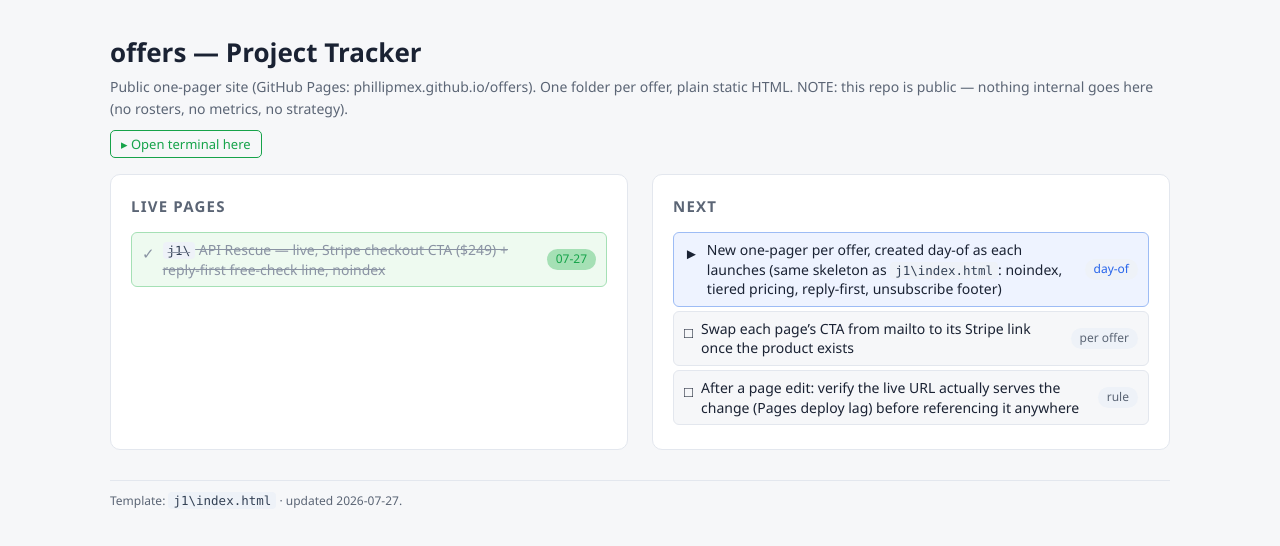
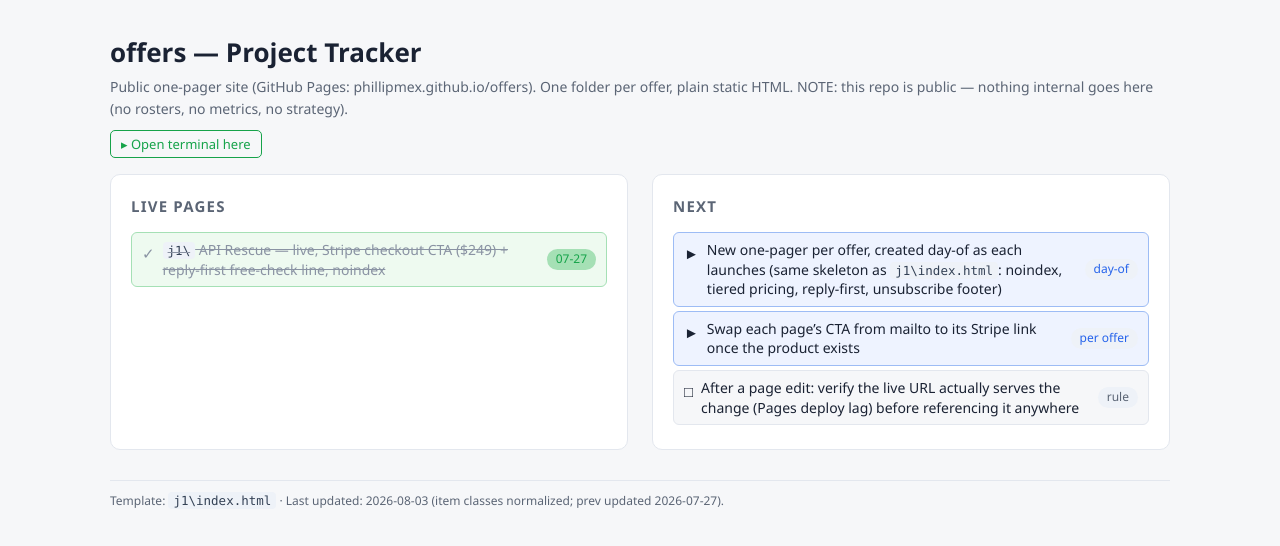
Before and after one commit to phillipmex/offers, a plain HTML site: page TODO.html in a window 1280 px wide. Drawn offline with Linux system fonts and the light colour scheme.

Commit message:
chore: update todo items and template update date

```diff
--- a/TODO.html
+++ b/TODO.html
@@ -71,14 +71,14 @@
     <h2>Next</h2>
     <ul>
       <li class="next"><span class="icon">&#9658;</span><span class="label">New one-pager per offer, created day-of as each launches (same skeleton as <code>j1\index.html</code>: noindex, tiered pricing, reply-first, unsubscribe footer)</span><span class="tag">day-of</span></li>
-      <li><span class="icon">&#9633;</span><span class="label">Swap each page&rsquo;s CTA from mailto to its Stripe link once the product exists</span><span class="tag">per offer</span></li>
-      <li><span class="icon">&#9633;</span><span class="label">After a page edit: verify the live URL actually serves the change (Pages deploy lag) before referencing it anywhere</span><span class="tag">rule</span></li>
+      <li class="next"><span class="icon">&#9658;</span><span class="label">Swap each page&rsquo;s CTA from mailto to its Stripe link once the product exists</span><span class="tag">per offer</span></li>
+      <li class="note"><span class="icon">&#9633;</span><span class="label">After a page edit: verify the live URL actually serves the change (Pages deploy lag) before referencing it anywhere</span><span class="tag">rule</span></li>
     </ul>
   </div>
 
 </div>
 
-<p class="src">Template: <span class="cmd">j1\index.html</span> &middot; updated 2026-07-27.</p>
+<p class="src">Template: <span class="cmd">j1\index.html</span> &middot; Last updated: 2026-08-03 (item classes normalized; prev updated 2026-07-27).</p>
 
 </body>
 </html>
```
